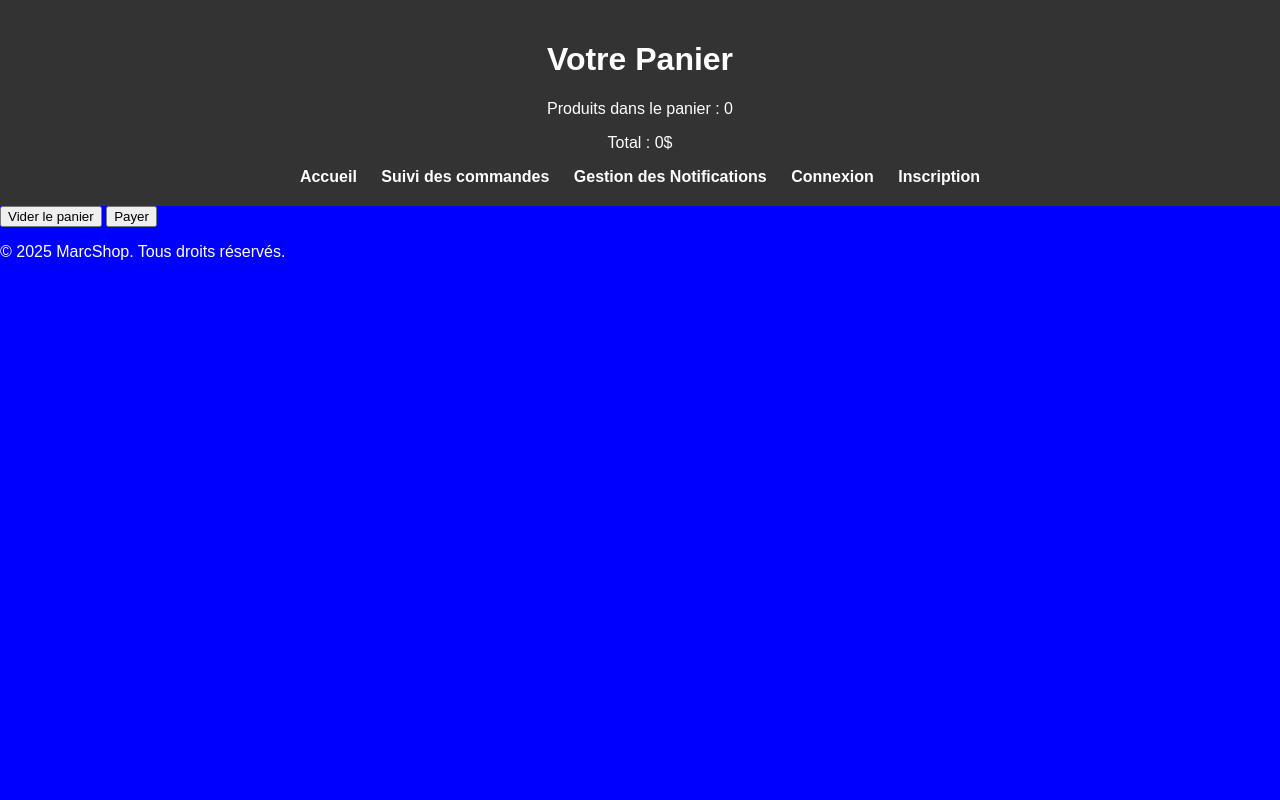
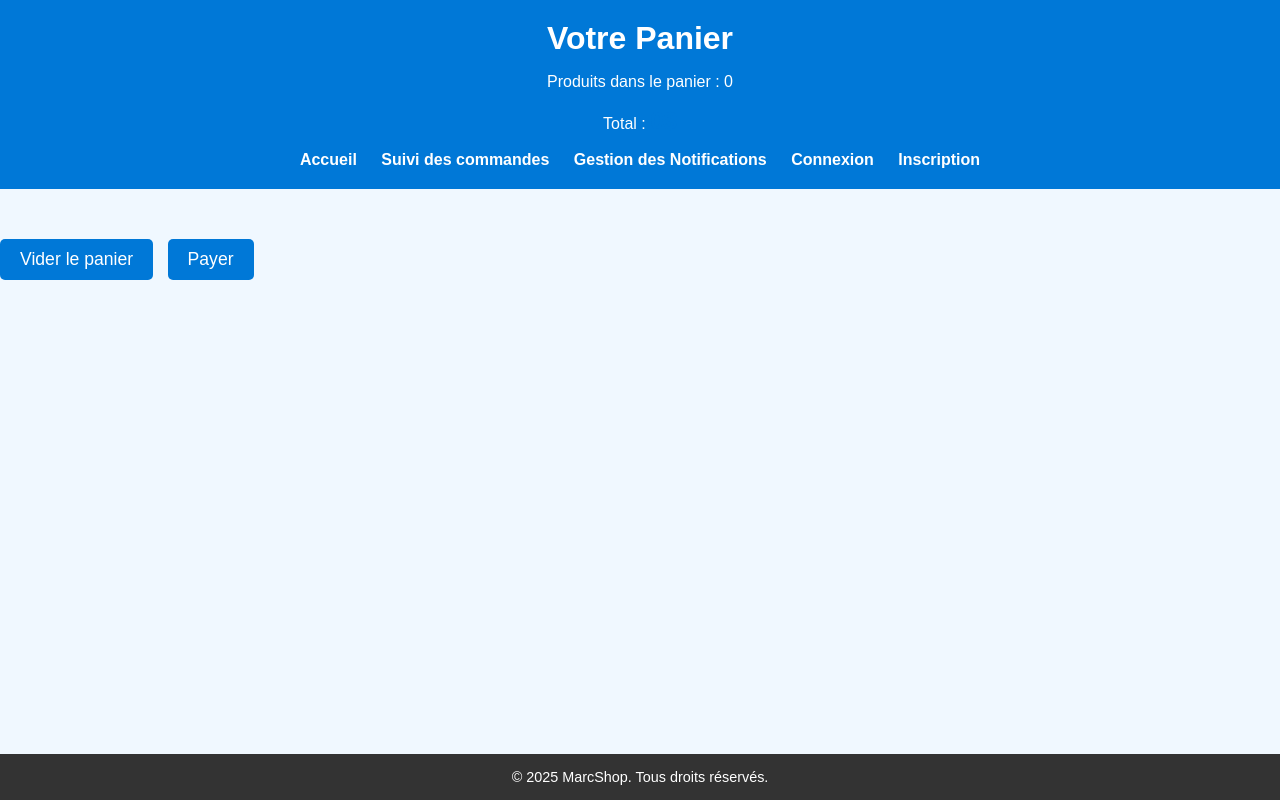
Before and after one commit to MarcShop01/MSP, a PHP site: page /panier.html in a window 1280 px wide. Run offline with PHP 8.4, Linux system fonts and the light colour scheme; some libraries are stand-ins or nearby versions.

Commit message:
Update styles.css

```diff
--- a/styles.css
+++ b/styles.css
@@ -1,7 +1,7 @@
-/* Styles généraux */
+/* Styles généraux */
 body {
-    background-color: blue;
-    color: white;
+    background-color: #f0f8ff; /* Couleur plus douce pour le fond */
+    color: #333; /* Texte plus sombre pour la lisibilité */
     font-family: Arial, sans-serif;
     margin: 0;
     padding: 0;
@@ -11,7 +11,13 @@ body {
 header {
     text-align: center;
     padding: 20px;
-    background-color: #333;
+    background-color: #0078d7;
+    color: white;
+}
+
+header h1 {
+    font-size: 2rem;
+    margin: 0;
 }
 
 nav a {
@@ -137,16 +40,99 @@ nav a:hover {
     display: flex;
     align-items: center;
     justify-content: space-between;
-    margin-bottom: 10px;
-    padding: 10px;
-    background-color: #555;
-    border-radius: 5px;
+    margin-bottom: 15px;
+    padding: 15px;
+    background-color: #444;
+    border-radius: 8px;
 }
 
 #panier-container .produit-panier img {
-    width: 100px; /* Ajusté pour correspondre à la taille des images de la page d'accueil */
+    width: 100px;
     height: auto;
     border-radius: 5px;
 }
 
-#
+#panier-container .produit-panier .details {
+    flex: 1;
+    margin-left: 10px;
+}
+
+#panier-container .produit-panier h3 {
+    font-size: 1.1rem;
+    margin: 5px 0;
+}
+
+#panier-container .produit-panier p {
+    font-size: 1rem;
+    margin: 5px 0;
+}
+
+#panier-container .produit-panier .commentaire {
+    width: 100%;
+    padding: 8px;
+    margin-top: 5px;
+    border-radius: 5px;
+    border: 1px solid #ccc;
+}
+
+#panier-container .produit-panier button {
+    background-color: #ff4d4d;
+    border: none;
+    color: white;
+    padding: 8px 16px;
+    text-align: center;
+    font-size: 1rem;
+    cursor: pointer;
+    border-radius: 5px;
+    margin-left: 10px;
+}
+
+#panier-container .produit-panier button:hover {
+    background-color: #e60000;
+}
+
+/* Total du panier */
+#total-panier {
+    font-size: 1.5rem;
+    font-weight: bold;
+    color: #0078d7;
+    margin-top: 20px;
+}
+
+/* Boutons du panier */
+#vider-panier, #payer {
+    background-color: #0078d7;
+    border: none;
+    color: white;
+    padding: 10px 20px;
+    font-size: 1.1rem;
+    cursor: pointer;
+    border-radius: 5px;
+    margin-top: 20px;
+    margin-right: 10px;
+}
+
+#vider-panier:hover, #payer:hover {
+    background-color: #0056a3;
+}
+
+/* PayPal button container */
+#paypal-button-container {
+    margin-top: 30px;
+}
+
+/* Footer */
+footer {
+    background-color: #333;
+    color: white;
+    text-align: center;
+    padding: 15px 0;
+    position: fixed;
+    bottom: 0;
+    width: 100%;
+}
+
+footer p {
+    margin: 0;
+    font-size: 0.9rem;
+}
```
Also changed, not shown: other parts of styles.css (+0 -103 lines).
